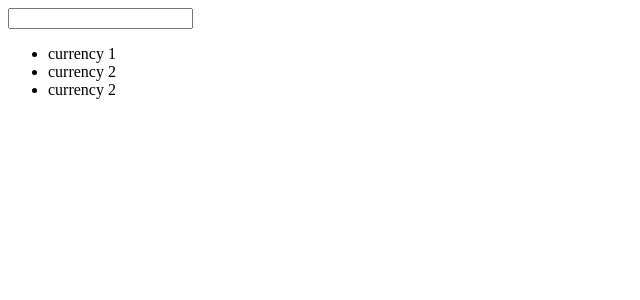
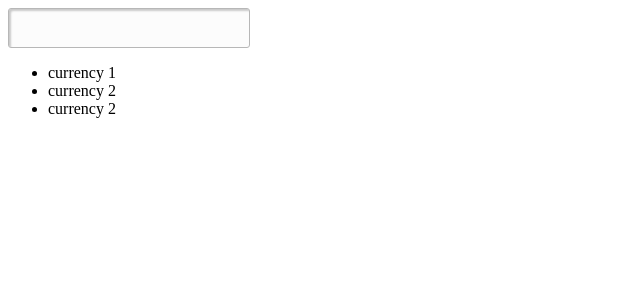
Before and after one commit to HamidTanhaei/kuehne-nagel-coindesk, a React (Create React App) app: page / in a window 1280 px wide. Shown: the top 300 px of the page, without its empty margins (0-640 px from the left). Built offline with nearby package versions, Linux system fonts and the light colour scheme.

Commit message:
Component/InputDebounce {debounce input added}

```diff
--- a/package.json
+++ b/package.json
@@ -4,6 +4,7 @@
   "private": true,
   "dependencies": {
     "axios": "^0.18.0",
+    "node-sass": "^4.12.0",
     "react": "^16.8.6",
     "react-dom": "^16.8.6",
     "react-scripts": "3.0.1"
--- a/src/Component/CurrencyPrice/index.jsx
+++ b/src/Component/CurrencyPrice/index.jsx
@@ -1,10 +1,15 @@
 import React from 'react';
+import InputDebounce from '../InputDebounce';
+import '../InputDebounce/style.scss';
 
 export default class CurrencyPrice extends React.Component{
+  onType = (text) => {
+    console.log('the text is' ,text)
+  }
   render(){
     return(
       <React.Fragment>
-        <input/>
+        <InputDebounce onType={this.onType} />
         <ul>
           <li>currency 1</li>
           <li>currency 2</li>
--- /dev/null
+++ b/src/Component/InputDebounce/index.jsx
@@ -0,0 +1,37 @@
+import React from 'react';
+import {debounce} from '../../utils';
+
+
+export default class InputDebounce extends React.Component{
+  constructor(props){
+    super(props);
+    // initialize debounce function
+    this.debounceHandler = debounce(this.props.onType, 1000);
+  }
+  state = {
+    inputHasValue: false // uses for showing clear button
+  };
+  onInputChange = (event) => {
+    // persist event to make it accessible in asynchronous
+    event.persist();
+    this.debounceHandler(event.target.value);
+    if(event.target.value !== ''){
+      this.setState({inputHasValue: true});
+    }else{
+      this.setState({inputHasValue: false});
+    }
+  };
+  clearHandler = () => {
+    this.inputRef.value = ''; // clear input
+    this.debounceHandler(''); // update debounce with empty string
+    this.setState({inputHasValue: false});
+  };
+  render(){
+    const {inputHasValue} = this.state;
+    return(
+      <div className="input-debounce">
+        <input onChange={this.onInputChange} ref={node=>this.inputRef = node}/>
+        {inputHasValue && <div className="clear" onClick={this.clearHandler} />}
+      </div>);
+  }
+}
--- /dev/null
+++ b/src/Component/InputDebounce/style.scss
@@ -0,0 +1,36 @@
+.input-debounce {
+  position: relative;
+  display: inline-block;
+  input{
+    display: inline-block;
+    -webkit-box-sizing: content-box;
+    -moz-box-sizing: content-box;
+    box-sizing: content-box;
+    padding: 10px 20px;
+    border: 1px solid #b7b7b7;
+    -webkit-border-radius: 3px;
+    border-radius: 3px;
+    font: normal 16px/normal "Times New Roman", Times, serif;
+    color: rgba(0,142,198,1);
+    -o-text-overflow: clip;
+    text-overflow: clip;
+    background: rgba(252,252,252,1);
+    -webkit-box-shadow: 2px 2px 2px 0 rgba(0,0,0,0.2) inset;
+    box-shadow: 2px 2px 2px 0 rgba(0,0,0,0.2) inset;
+    text-shadow: 1px 1px 0 rgba(255,255,255,0.66) ;
+    -webkit-transition: all 200ms cubic-bezier(0.42, 0, 0.58, 1);
+    -moz-transition: all 200ms cubic-bezier(0.42, 0, 0.58, 1);
+    -o-transition: all 200ms cubic-bezier(0.42, 0, 0.58, 1);
+    transition: all 200ms cubic-bezier(0.42, 0, 0.58, 1);
+  }
+  .clear{
+    cursor:pointer;
+    background-image: url('./delete.svg');
+    background-size:100% 100%;
+    width: 20px;
+    height:20px;
+    position:absolute;
+    right:10px;
+    top:10px;
+  }
+}
--- a/src/utils/index.js
+++ b/src/utils/index.js
@@ -1,15 +1,8 @@
-export const debounce = (callback, wait, immediate = false) => {
-  let timeout = null
-
-  return function() {
-    const callNow = immediate && !timeout
-    const next = () => callback.apply(this, arguments)
-
-    clearTimeout(timeout)
-    timeout = setTimeout(next, wait)
-
-    if (callNow) {
-      next()
-    }
-  }
+export function debounce(callback, wait) {
+  let timeout;
+  return (...args) => {
+    const context = this;
+    clearTimeout(timeout);
+    timeout = setTimeout(() => callback.apply(context, args), wait);
+  };
 }
```
Also changed, not shown: .eslintrc.json, src/Component/InputDebounce/delete.svg (added), 1 other file (tests, documents, lock files or other folders).
